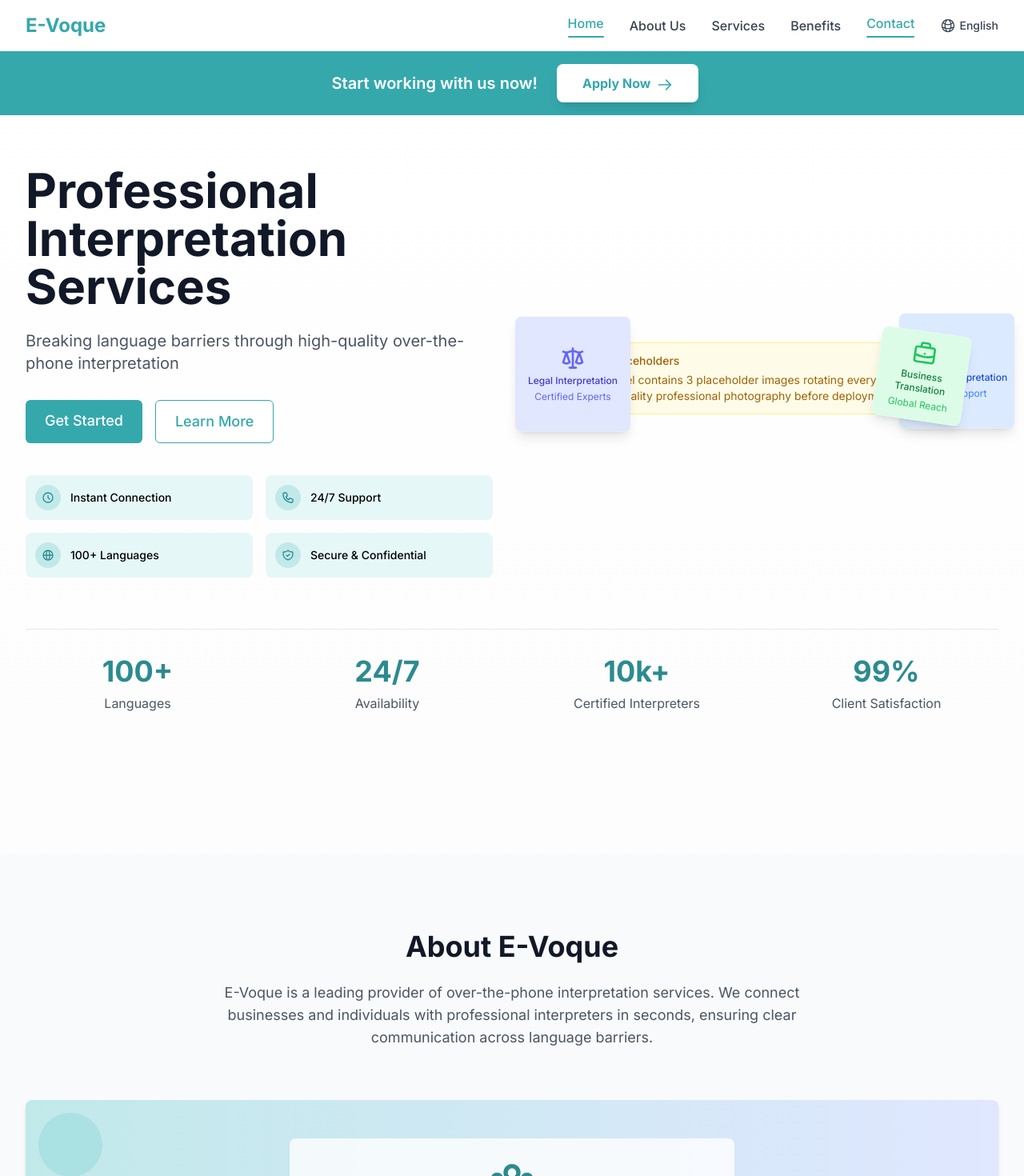
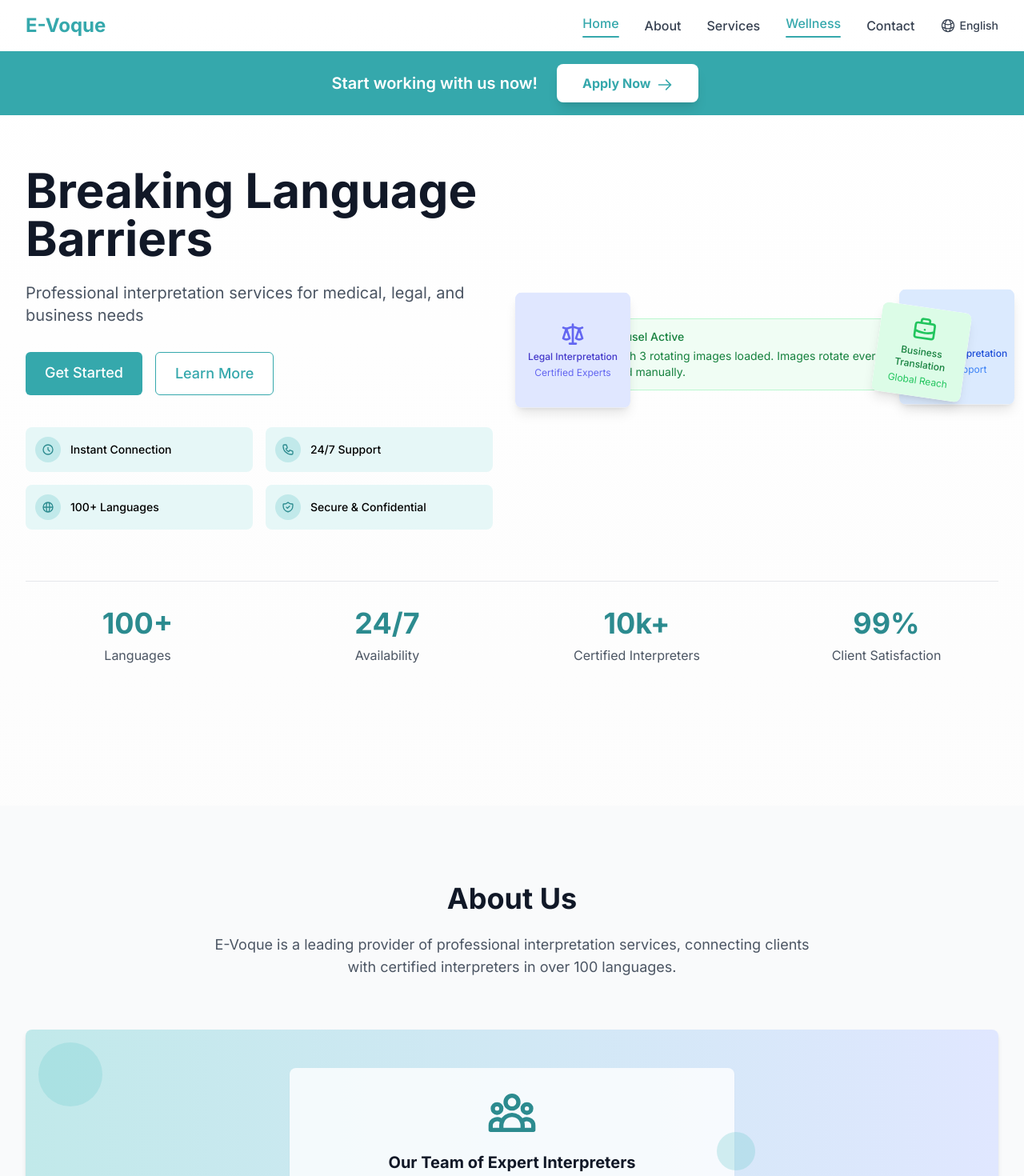
Before and after one commit to betosaco/e-voque-website, a Next.js app: page /en in a window 1280 px wide. Shown: the top 1470 px of the page at 80% size. Built offline with nearby package versions, Linux system fonts and the light colour scheme; grey boxes are pictures that could not be loaded.

Commit message:
Remove Contact section, add carousel to Hero, fix i18n JSON and create tabs folder

```diff
--- a/app/[locale]/page.tsx
+++ b/app/[locale]/page.tsx
@@ -55,7 +55,6 @@
   const AboutUs = (await import('../components/AboutUs')).default;
   const Services = (await import('../components/Services')).default;
   const Benefits = (await import('../components/Benefits')).default;
-  const Contact = (await import('../components/Contact')).default;
   const Footer = (await import('../components/Footer')).default;
 
   return (
@@ -71,9 +70,6 @@
       <section id="benefits">
         <Benefits dictionary={dictionary} />
       </section>
-      <section id="contact">
-        <Contact dictionary={dictionary} />
-      </section>
       <Footer dictionary={dictionary} locale={locale} />
     </main>
   );
--- a/app/components/Hero.tsx
+++ b/app/components/Hero.tsx
@@ -42,7 +42,7 @@
     {
       title: dictionary.hero.carousel?.image1?.title || "Professional Interpretation",
       description: dictionary.hero.carousel?.image1?.description || "Connect with certified interpreters in over 100 languages",
-      image: "",  // Placeholder for future image
+      image: "https://images.unsplash.com/photo-1573497019418-b400bb3ab074?q=80&w=3840&auto=format&fit=crop",
       color: "from-primary-600/80 to-indigo-700/80",
       placeholderText: "Professional interpreters in action during a multilingual conference",
       icon: (
@@ -54,7 +54,7 @@
     {
       title: dictionary.hero.carousel?.image2?.title || "Medical Interpretation",
       description: dictionary.hero.carousel?.image2?.description || "Specialized interpreters for healthcare settings",
-      image: "",  // Placeholder for future image
+      image: "https://images.unsplash.com/photo-1579684385127-1ef15d508118?q=80&w=3880&auto=format&fit=crop",
       color: "from-blue-600/80 to-blue-800/80",
       placeholderText: "Doctor and patient communicating through an interpreter in a hospital setting",
       icon: (
@@ -66,7 +66,7 @@
     {
       title: dictionary.hero.carousel?.image3?.title || "Legal Interpretation",
       description: dictionary.hero.carousel?.image3?.description || "Accurate interpretation for legal proceedings",
-      image: "",  // Placeholder for future image
+      image: "https://images.unsplash.com/photo-1589829545856-d10d557cf95f?q=80&w=3840&auto=format&fit=crop",
       color: "from-indigo-600/80 to-purple-700/80",
       placeholderText: "Courtroom setting with interpreter assisting during legal proceedings",
       icon: (
@@ -244,8 +244,16 @@
                           opacity: { duration: 0.5 }
                         }}
                       >
-                        {/* Background gradient */}
-                        <div className={`absolute inset-0 bg-gradient-to-tr ${image.color}`}></div>
+                        {/* Background gradient with optional image overlay */}
+                        <div className={`absolute inset-0 bg-gradient-to-tr ${image.color}`}>
+                          {image.image && (
+                            <img
+                              src={image.image}
+                              alt={image.title}
+                              className="absolute inset-0 w-full h-full object-cover mix-blend-overlay opacity-70"
+                            />
+                          )}
+                        </div>
 
                         {/* Icon */}
                         <div className="absolute inset-0 flex items-center justify-center">
@@ -254,7 +262,7 @@
                           </div>
                         </div>
 
-                        {/* Placeholder text */}
+                        {/* Placeholder text - now only shown if no image is available */}
                         {!image.image && image.placeholderText && (
                           <div className="absolute inset-0 flex items-center justify-center">
                             <div className="font-mono text-white/90 text-sm md:text-base text-center border-4 border-dashed border-white/60 p-6 rounded-lg bg-black/30 backdrop-blur-sm max-w-[85%] shadow-lg">
@@ -335,15 +343,15 @@
               </div>
             </div>
 
-            {/* Placeholder indicator - note for developers */}
-            <div className="mt-4 p-3 bg-yellow-50 border border-yellow-200 rounded-md text-sm text-yellow-700">
+            {/* Placeholder indicator - note for developers - removing since we now have images */}
+            <div className="mt-4 p-3 bg-green-50 border border-green-200 rounded-md text-sm text-green-700">
               <div className="flex items-start">
-                <svg className="w-5 h-5 text-yellow-500 mr-2 flex-shrink-0 mt-0.5" fill="none" stroke="currentColor" viewBox="0 0 24 24" xmlns="http://www.w3.org/2000/svg">
-                  <path strokeLinecap="round" strokeLinejoin="round" strokeWidth="2" d="M13 16h-1v-4h-1m1-4h.01M21 12a9 9 0 11-18 0 9 9 0 0118 0z"></path>
+                <svg className="w-5 h-5 text-green-500 mr-2 flex-shrink-0 mt-0.5" fill="none" stroke="currentColor" viewBox="0 0 24 24" xmlns="http://www.w3.org/2000/svg">
+                  <path strokeLinecap="round" strokeLinejoin="round" strokeWidth="2" d="M9 12l2 2 4-4m6 2a9 9 0 11-18 0 9 9 0 0118 0z"></path>
                 </svg>
                 <div>
-                  <p className="font-medium">3 Image Placeholders</p>
-                  <p className="mt-1">This carousel contains 3 placeholder images rotating every 5 seconds. Replace with high-quality professional photography before deployment.</p>
+                  <p className="font-medium">Image Carousel Active</p>
+                  <p className="mt-1">Carousel with 3 rotating images loaded. Images rotate every 5 seconds or can be navigated manually.</p>
                 </div>
               </div>
             </div>
--- a/app/i18n/dictionaries/en.json
+++ b/app/i18n/dictionaries/en.json
@@ -1,22 +1,21 @@
 {
   "nav": {
     "home": "Home",
-    "about": "About Us",
+    "about": "About",
     "services": "Services",
-    "wellness": "Benefits",
-    "contact": "Contact",
-    "startWorking": "Start working with us now!"
+    "wellness": "Wellness",
+    "contact": "Contact"
   },
   "hero": {
-    "title": "Professional Interpretation Services",
-    "subtitle": "Breaking language barriers through high-quality over-the-phone interpretation",
+    "title": "Breaking Language Barriers",
+    "subtitle": "Professional interpretation services for medical, legal, and business needs",
     "cta": "Get Started",
     "applyNow": "Apply Now",
     "learnMore": "Learn More",
     "carousel": {
       "image1": {
         "title": "Professional Interpretation",
-        "description": "Connect with certified interpreters in over 100 languages"
+        "description": "Connect with certified interpreters in over a hundred languages"
       },
       "image2": {
         "title": "Medical Interpretation",
@@ -29,37 +28,37 @@
     }
   },
   "about": {
-    "title": "About E-Voque",
-    "description": "E-Voque is a leading provider of over-the-phone interpretation services. We connect businesses and individuals with professional interpreters in seconds, ensuring clear communication across language barriers.",
-    "mission": "Our mission is to facilitate seamless communication regardless of language differences, providing accurate and culturally sensitive interpretation services."
+    "title": "About Us",
+    "description": "E-Voque is a leading provider of professional interpretation services, connecting clients with certified interpreters in over 100 languages.",
+    "mission": "Our mission is to break down language barriers and facilitate clear communication across cultures and languages."
   },
   "services": {
     "title": "Our Services",
     "medical": {
       "title": "Medical Interpretation",
-      "description": "Professional medical interpretation for healthcare providers, ensuring accurate communication between medical staff and patients."
+      "description": "Specialized interpreters for healthcare settings, ensuring accurate communication between patients and providers."
     },
     "legal": {
       "title": "Legal Interpretation",
-      "description": "Precise legal interpretation services for law firms, courts, and legal consultations."
+      "description": "Certified interpreters for court proceedings, depositions, and legal consultations."
     },
     "business": {
       "title": "Business Interpretation",
-      "description": "Support for international business meetings, negotiations, and customer service interactions."
+      "description": "Professional interpretation for meetings, conferences, and international business negotiations."
     },
     "emergency": {
       "title": "Emergency Services",
-      "description": "24/7 interpretation support for emergency situations and crisis management."
+      "description": "24/7 on-demand interpretation for urgent situations and emergencies."
     }
   },
   "benefits": {
-    "title": "Why Choose E-Voque",
-    "quality": "High-quality interpretation",
-    "speed": "Connect in seconds",
-    "availability": "Available 24/7",
-    "languages": "Over 100 languages",
-    "security": "Secure and confidential",
-    "technology": "Advanced technology"
+    "title": "Why Choose Us",
+    "quality": "Certified Interpreters",
+    "speed": "Fast Connection",
+    "availability": "24/7 Availability",
+    "languages": "100+ Languages",
+    "security": "Secure & Confidential",
+    "technology": "Advanced Technology"
   },
   "contact": {
     "title": "Contact Us",
@@ -77,7 +76,73 @@
   "footer": {
     "rights": "All rights reserved",
     "privacy": "Privacy Policy",
-    "terms": "Terms of Service"
+    "terms": "Terms of Service",
+    "startWorking": "Start Working With Us Today!"
+  },
+  "employeeBenefits": {
+    "pageTitle": "Employee Benefits Solutions",
+    "pageSubtitle": "Strategic benefits management for modern businesses",
+    "overviewTitle": "Comprehensive Employee Benefits Solutions",
+    "overviewDescription": "We provide tailored benefit solutions designed to attract and retain top talent while managing costs effectively.",
+    "exploreButton": "Explore Our Solutions",
+    "strategicTitle": "Strategic Benefits Management",
+    "strategicDescription1": "In today's competitive marketplace, a comprehensive benefits package is essential for attracting and retaining top talent. E-Voque offers customized employee benefits solutions designed to meet the unique needs of your organization and workforce.",
+    "strategicDescription2": "Our team of benefits experts works closely with you to design, implement, and manage benefit programs that enhance employee satisfaction while controlling costs.",
+    "employeesCovered": "Employees Covered",
+    "corporateClients": "Corporate Clients",
+    "benefitsManagement": "Years of Benefits Management",
+    "tailoredSolutions": "Tailored Solutions",
+    "solutionsTitle": "Our Benefits Solutions",
+    "keyFeatures": "Key Features",
+    "learnMore": "Learn More",
+    "ctaTitle": "Ready to Transform Your Benefits Strategy?",
+    "ctaDescription": "Partner with E-Voque to create a comprehensive benefits program that attracts and retains top talent while managing costs effectively.",
+    "requestConsultation": "Request a Consultation",
+    "viewPricing": "View Pricing Options",
+    "health": {
+      "title": "Health & Insurance",
+      "description": "Comprehensive health coverage options that protect your employees while controlling costs.",
+      "features": [
+        "Medical, dental, and vision plans",
+        "Prescription drug coverage",
+        "Health savings accounts (HSAs)",
+        "Flexible spending accounts (FSAs)",
+        "Supplemental insurance options"
+      ]
+    },
+    "retirement": {
+      "title": "Retirement & Financial",
+      "description": "Retirement and financial wellness solutions to help your employees prepare for the future.",
+      "features": [
+        "401(k) and retirement planning",
+        "Financial wellness programs",
+        "Student loan assistance",
+        "Retirement education",
+        "Investment advisory services"
+      ]
+    },
+    "professional": {
+      "title": "Professional Development",
+      "description": "Development and education benefits that help your employees grow professionally.",
+      "features": [
+        "Tuition reimbursement",
+        "Professional certification",
+        "Learning and development",
+        "Mentorship programs",
+        "Career advancement opportunities"
+      ]
+    },
+    "wellness": {
+      "title": "Wellness Programs",
+      "description": "Comprehensive wellness initiatives that promote employee health and productivity.",
+      "features": [
+        "Physical wellness programs",
+        "Mental health resources",
+        "Work-life balance initiatives",
+        "Employee assistance programs",
+        "Stress management resources"
+      ]
+    }
   },
   "requirements": {
     "pageTitle": "Interpreter Requirements",
@@ -278,23 +343,23 @@
     "additionalInfo": "Additional Information",
     "additionalPlaceholder": "Tell us a bit more about yourself and why you'd like to join our team...",
     "submitButton": "Submit Application",
-    "termsAgreement": "By submitting this form, you agree to our terms and privacy policy.",
+    "termsAgreement": "By submitting this application, I agree to the privacy policy and terms of service.",
     "testimonials": {
       "title": "What Our Interpreters Say",
       "testimonial1": {
-        "name": "Juan Sanchez",
-        "role": "Spanish Interpreter",
-        "quote": "Working with E-Voque has been a game-changer for my career. The flexible scheduling allows me to maintain work-life balance while earning a great income."
+        "name": "Maria Johnson",
+        "role": "Medical Interpreter",
+        "quote": "Working with E-Voque has been transformative for my career. The flexibility allows me to maintain work-life balance while the continuous training keeps me at the top of my field."
       },
       "testimonial2": {
-        "name": "Mei Wang",
-        "role": "Mandarin Translator",
-        "quote": "The professional development opportunities at E-Voque have helped me specialize in medical translation and significantly grow my skills and client base."
+        "name": "David Chang",
+        "role": "Legal Interpreter",
+        "quote": "The technology platform is intuitive and reliable, and the support team is always there when I need them. I've been able to grow my skills and income significantly."
       },
       "testimonial3": {
-        "name": "Ahmed Khalid",
-        "role": "Arabic Interpreter",
-        "quote": "I appreciate the transparent pay structure and on-time payments. The remote office option in Miraflores is perfect when I need a professional setting for client meetings."
+        "name": "Sofia Martinez",
+        "role": "Business Interpreter",
+        "quote": "E-Voque truly values their interpreters. The compensation is excellent, and I appreciate the community of professionals they've built. It's been the best career move for me."
       }
     },
     "faq": {
```
